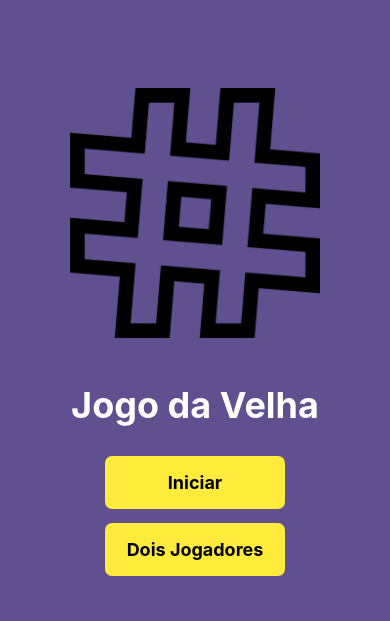
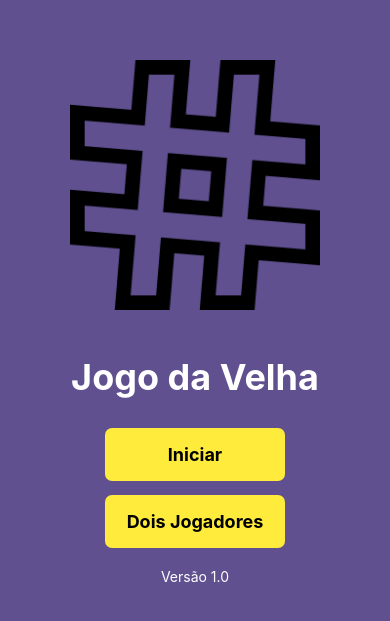
Before and after one commit to anderood/tic-tac-toe, a React Native app: screen /Home in a window 390 px wide. Shown: the part 105-726 px from the top of the page. Built offline with nearby package versions, Linux system fonts and the light colour scheme.

Commit message:
adicionado a versão no footer do Home

```diff
--- a/src/pages/Home/index.tsx
+++ b/src/pages/Home/index.tsx
@@ -1,4 +1,5 @@
-import React from "react";
+import React, { useState } from "react";
+import { Alert } from 'react-native';
 
 import {
     Container,
@@ -7,6 +8,8 @@ import {
     Image,
     Title,
     ContainerButtons,
+    Footer,
+    Text
 
 } from './styles';
 
@@ -14,6 +17,11 @@ const logo = require('../../assets/logo.jpg');
 import { Button } from '../../components/Button';
 
 export function Home({ navigation }){
+
+    const onPressTitle = () => {
+        Alert.alert( 'Autor: Anderson Santos', "Agradeço primeiramente a Deus pelo o privilegio, e também minha familia pelo o apoio e incentivo.")
+    }
+
     return(
         <Container>
             <ContainerImg>
@@ -32,6 +40,9 @@ export function Home({ navigation }){
                     onPress={ ()=> navigation.navigate('Dashboard', { isMulti: true }) }
                 />
             </ContainerButtons>
+            <Footer>
+                <Text onPress={onPressTitle}>Versão 1.0</Text>
+            </Footer>
         </Container>
 
     );
--- a/src/pages/Home/styles.ts
+++ b/src/pages/Home/styles.ts
@@ -34,3 +34,14 @@ export const Title = styled.Text`
 export const ContainerButtons = styled.View`
     align-items: center;
 `;
+
+export const Footer = styled.View`
+    padding: 10px;
+    align-items: center;
+`;
+
+export const Text = styled.Text`
+    padding: 10px;
+    align-items: center;
+    color: #fff;
+`;
```
